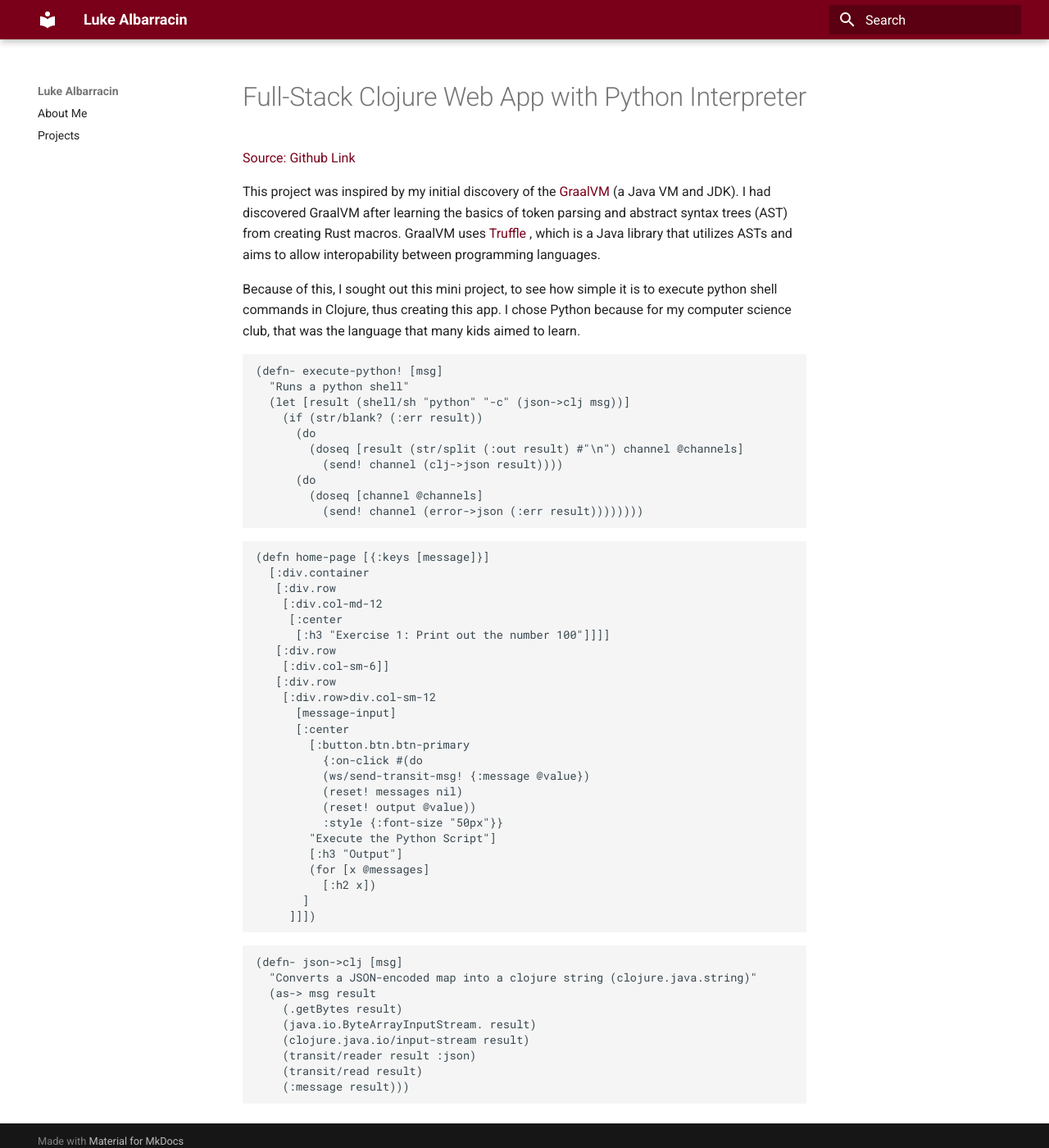
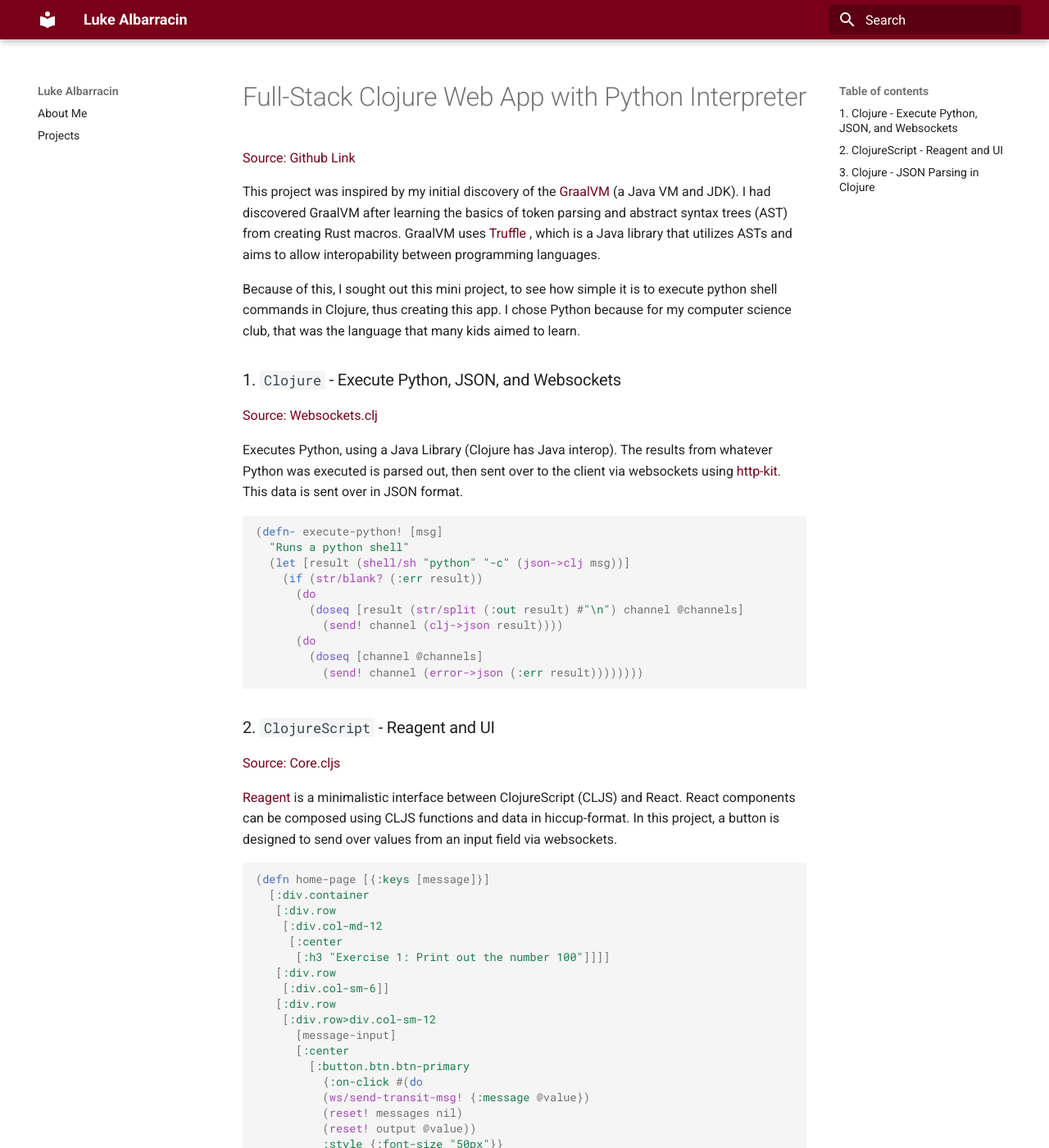
Before and after one commit to LukeAlbarracin/portfolio, an MkDocs documentation site: the page built from docs/projects/snofin.md, in a window 1280 px wide and 1400 px high. Shown: the whole window at 82% size. Built offline with MkDocs 1.6.1 and Material for MkDocs 9.7.7, drawn with Linux system fonts in a browser that asks for light colours; some of the changed text lies outside the part shown.

Commit message:
NLA. Updated Portfolio page for Snowfin with links and text.

````diff
--- a/docs/projects/snofin.md
+++ b/docs/projects/snofin.md
@@ -4,6 +4,9 @@
 , which is a Java library that utilizes ASTs and aims to allow interopability between programming languages. </p>
 <p>
 Because of this, I sought out this mini project, to see how simple it is to execute python shell commands in Clojure, thus creating this app. I chose Python because for my computer science club, that was the language that many kids aimed to learn. </p>
+###1. `Clojure` - Execute Python, JSON, and Websockets
+[Source: Websockets.clj](https://github.com/LukeAlbarracin/snofin-web-cljs/blob/master/src/multi_client_ws/routes/websockets.clj)
+<p> Executes Python, using a Java Library (Clojure has Java interop). The results from whatever Python was executed is parsed out, then sent over to the client via websockets using <a href="https://http-kit.github.io/"> http-kit</a>. This data is sent over in JSON format.</p>
 ```Clojure
 (defn- execute-python! [msg]
   "Runs a python shell"
@@ -16,7 +19,9 @@
         (doseq [channel @channels]
           (send! channel (error->json (:err result))))))))
 ```
-
+###2. `ClojureScript` - Reagent and UI
+[Source: Core.cljs](https://github.com/LukeAlbarracin/snofin-web-cljs/blob/master/src-cljs/multi_client_ws/core.cljs)
+<p><a href="https://github.com/reagent-project/reagent"> Reagent </a> is a minimalistic interface between ClojureScript (CLJS) and React. React components can be composed using CLJS functions and data in hiccup-format. In this project, a button is designed to send over values from an input field via websockets. </p>
 ```Clojure
 (defn home-page [{:keys [message]}]
   [:div.container
@@ -43,8 +48,10 @@
        ]
      ]]])
 ```
-
-```java
+###3. `Clojure` - JSON Parsing in Clojure
+[Source: Websockets.clj](https://github.com/LukeAlbarracin/snofin-web-cljs/blob/master/src/multi_client_ws/routes/websockets.clj)
+<p>Converts a JSON-encoded map into a Clojure string utilizing Java interop and the <a href="https://github.com/cognitect/transit-clj">Transit</a> library. </p>
+```Clojure
 (defn- json->clj [msg]
   "Converts a JSON-encoded map into a clojure string (clojure.java.string)"
   (as-> msg result
--- a/mkdocs.yml
+++ b/mkdocs.yml
@@ -5,6 +5,18 @@
 
 theme:
   name: material
+  hihglightjs: true
+  hljs_languages:
+    - yaml
+    - rust
+    - clojure
+
+markdown_extensions:
+  - pymdownx.highlight:
+      anchor_linenums: true
+  - pymdownx.inlinehilite
+  - pymdownx.snippets
+  - pymdownx.superfences
 
 extra_css:
   - stylesheets/extra.css
````
